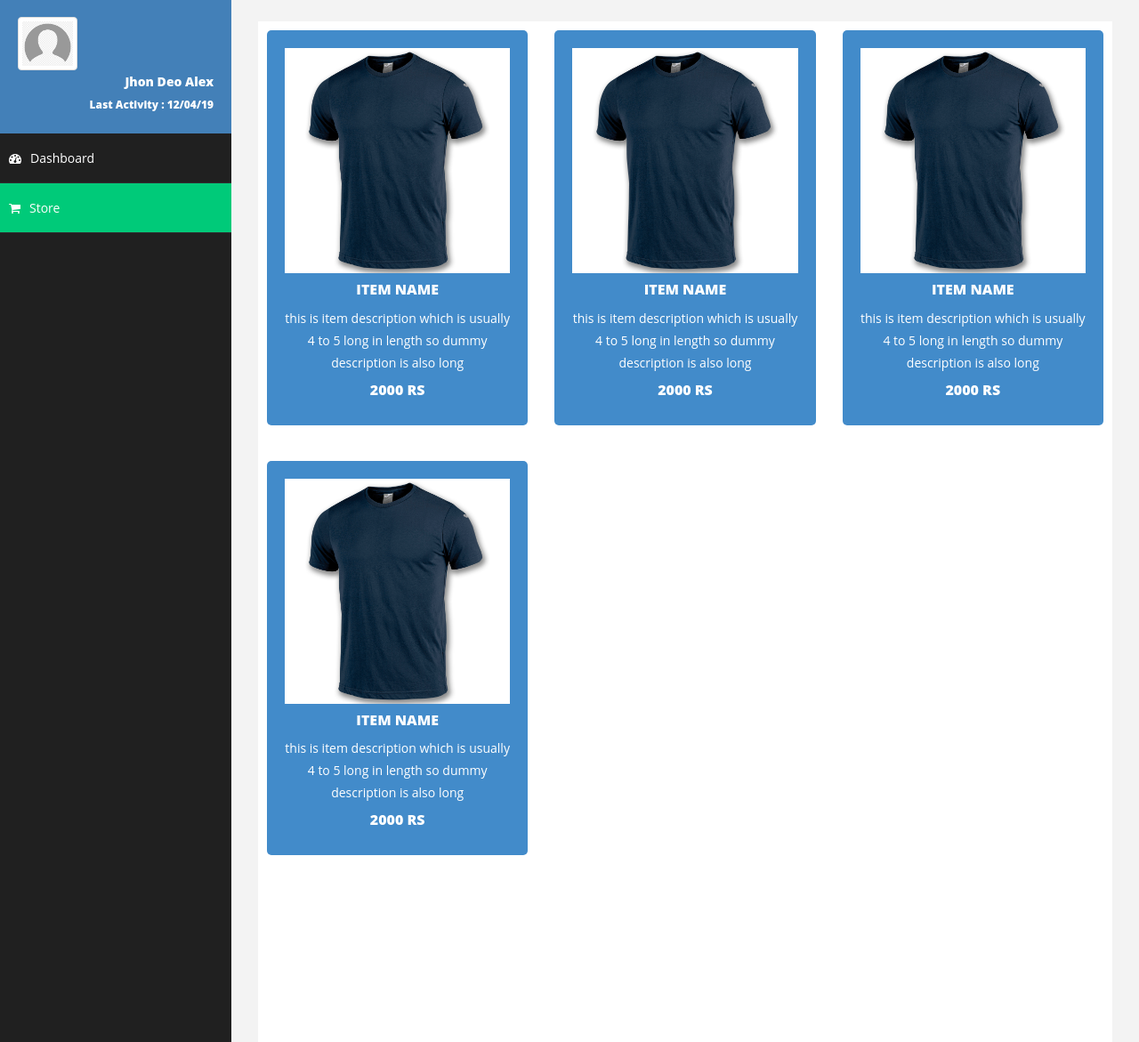
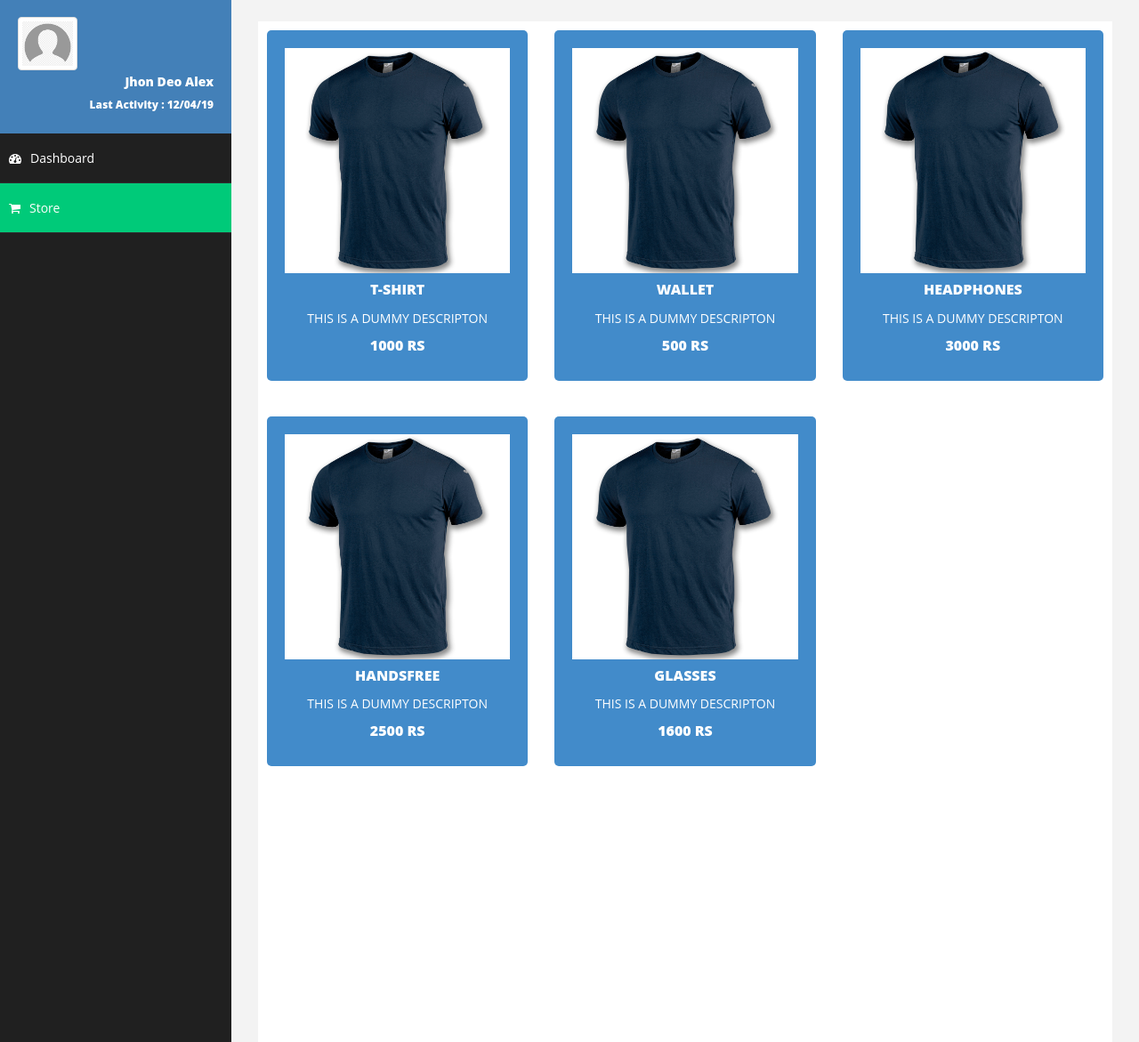
Before and after one commit to maazravian/eWallet, a PHP site: page /store.php in a window 1280 px wide. Shown: the part 101-1272 px from the top of the page at 89% size. Run offline with PHP 8.4, Linux system fonts and the light colour scheme; data comes from the database, SQL or seed files in the repository.

Commit message:
retrieved data in store and dashboardAdmin.php

```diff
--- a/store.php
+++ b/store.php
@@ -70,50 +70,32 @@
         <div id="page-wrapper">
             <div id="page-inner">
                 <div class="row">
-                	<div class="col-md-4">
-                        <div class="main-box btn-primary">
-                            <a href="#" data-toggle="modal" data-target="#Modal">
-                                <img class="img-responsive" src="assets/items/item1.jpg">
-                                <h5>Item name</h5>
-                                <p>this is item description which is usually 4 to 5 long in length so dummy description is also long</p>
-                                <h5>2000 Rs</h5>
 
-                            </a>
-                        </div>
-                    </div>
-                    <div class="col-md-4">
-                        <div class="main-box btn-primary">
-                            <a href="#" data-toggle="modal" data-target="#Modal">
-                                <img class="img-responsive" src="assets/items/item1.jpg">
-                                <h5>Item name</h5>
-                                <p>this is item description which is usually 4 to 5 long in length so dummy description is also long</p>
-                                <h5>2000 Rs</h5>
 
-                            </a>
-                        </div>
-                    </div>
-                    <div class="col-md-4">
-                        <div class="main-box btn-primary">
-                            <a href="#" data-toggle="modal" data-target="#Modal">
-                                <img class="img-responsive" src="assets/items/item1.jpg">
-                                <h5>Item name</h5>
-                                <p>this is item description which is usually 4 to 5 long in length so dummy description is also long</p>
-                                <h5>2000 Rs</h5>
+                        <?php
 
-                            </a>
-                        </div>
-                    </div>
-                    <div class="col-md-4">
-                        <div class="main-box btn-primary">
-                            <a href="#" data-toggle="modal" data-target="#Modal">
-                                <img class="img-responsive" src="assets/items/item1.jpg">
-                                <h5>Item name</h5>
-                                <p>this is item description which is usually 4 to 5 long in length so dummy description is also long</p>
-                                <h5>2000 Rs</h5>
+                          $sql = "SELECT name,description,price from item";
+                                        $result = $conn->query($sql);
 
-                            </a>
-                        </div>
-                    </div>
+                                        if ($result->num_rows > 0) {
+                                                // output data of each row
+                                                while($row = $result->fetch_assoc()) {
+                                                    echo "<div class='col-md-4'>
+                                                    <div class='main-box btn-primary'>
+                                                    <a href='#' data-toggle='modal' data-target='#Modal'>
+                                                    <img class='img-responsive' src='assets/items/item1.jpg'>
+                                                    <h5>". $row["name"] ."</h5>
+                                                    <p>". $row["description"] . "</p>
+                                                    <h5>" .  $row["price"] ."  Rs</h5>
+                                                    </a>
+                                                    </div>
+                                                    </div>  ";
+                                               }
+                                          } else {
+                                            echo "0 results";
+                                        }
+
+                         ?>
 
 
 
@@ -128,7 +110,20 @@
 
                               <!-- Modal Header -->
                               <div class="modal-header">
-                                <h4 class="modal-title">Item name</h4>
+                                <h4 class="modal-title"> <?php
+
+                                        $sql = "SELECT name from item ";
+                                        $result = $conn->query($sql);
+                                        if ($result->num_rows > 0) {
+                                                // output data of each row
+                                                while($row = $result->fetch_assoc()) {
+                                                    echo $row["name"];
+                                               }
+                                          } else {
+                                            echo "Default Name";
+                                        }
+
+                         ?></h4>
                                 <button type="button" class="close" data-dismiss="modal">&times;</button>
                               </div>
 
```
Also changed, not shown: dashboardAdmin.php (+27 -27 lines).
